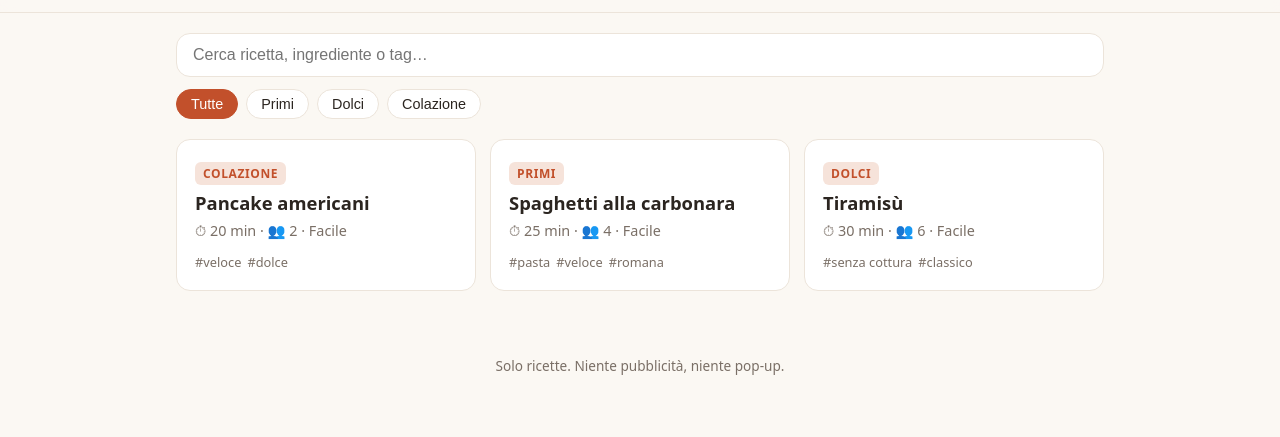
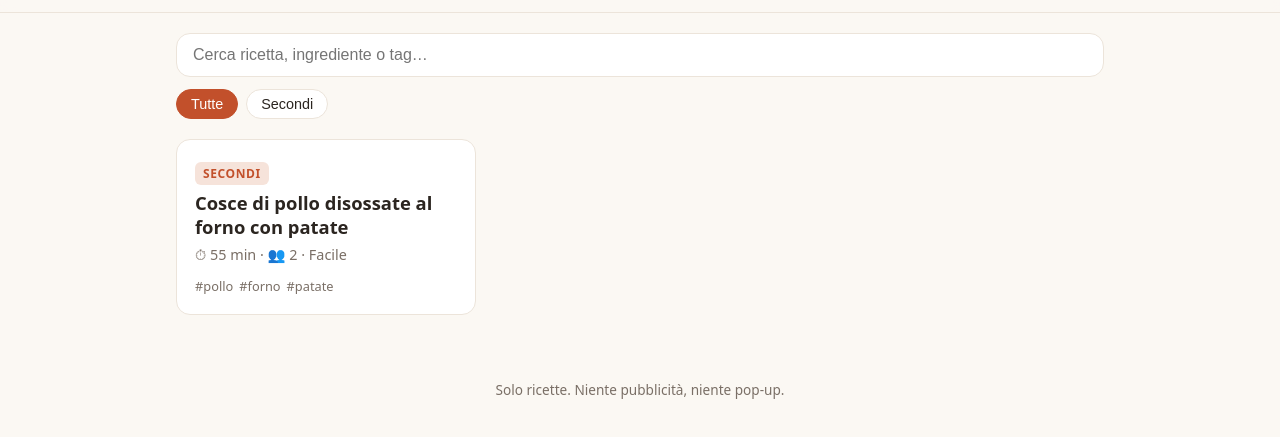
Before and after one commit to RikicraftYT/ricettario, a plain HTML site: page index.html in a window 1280 px wide. Shown: the part 43-480 px from the top of the page. Drawn offline with Linux system fonts and the light colour scheme.

Commit message:
Sostituisci le ricette di esempio con il pollo al forno con patate
Aggiunge il supporto a quantità come intervallo, varianti e più fonti.

Co-Authored-By: Claude Opus 5.5 <noreply@anthropic.com>
Claude-Session: https://claude.ai/code/session_01YVxbrdHXwQXSeAvJKSAVhN

```diff
--- a/app.js
+++ b/app.js
@@ -6,8 +6,7 @@ const stato = { cerca: "", categoria: "Tutte" };
 const esc = (s) =>
   String(s).replace(/[&<>"']/g, (c) => ({ "&": "&amp;", "<": "&lt;", ">": "&gt;", '"': "&quot;", "'": "&#39;" }[c]));
 
-function formattaQuantita(q) {
-  if (q == null) return "";
+function formattaNumero(q) {
   const r = Math.round(q * 10) / 10;
   return Number.isInteger(r) ? String(r) : r.toFixed(1).replace(".", ",");
 }
@@ -109,7 +108,8 @@ function vistaRicetta(id) {
       </div>
 
       ${r.note ? `<aside class="note"><strong>Note:</strong> ${esc(r.note)}</aside>` : ""}
-      ${r.fonte ? `<p class="fonte">Fonte: <a href="${esc(r.fonte)}" rel="noopener" target="_blank">${esc(r.fonte)}</a></p>` : ""}
+      ${r.varianti?.length ? `<section class="varianti"><h3>Varianti</h3><ul>${r.varianti.map((v) => `<li>${esc(v)}</li>`).join("")}</ul></section>` : ""}
+      ${r.fonti?.length ? `<p class="fonte">Fonti: ${r.fonti.map((x) => `<a href="${esc(x.url)}" rel="noopener" target="_blank">${esc(x.titolo || x.url)}</a>`).join(" · ")}</p>` : ""}
     </article>
   `;
 
@@ -118,7 +118,7 @@ function vistaRicetta(id) {
     document.getElementById("nPorz").textContent = porzioni;
     document.getElementById("ingredienti").innerHTML = r.ingredienti
       .map((i, k) => {
-        const qt = i.q == null ? "" : `<b>${formattaQuantita(i.q * f)}${i.u ? " " + esc(i.u) : ""}</b> `;
+        const qt = i.q == null ? "" : `<b>${Array.isArray(i.q) ? i.q.map((x) => formattaNumero(x * f)).join("-") : formattaNumero(i.q * f)}${i.u ? " " + esc(i.u) : ""}</b> `;
         return `<li><label><input type="checkbox" data-k="${k}"> <span>${qt}${esc(i.n)}</span></label></li>`;
       })
       .join("");
--- a/ricette.js
+++ b/ricette.js
@@ -3,86 +3,48 @@
 //  Per aggiungerne una: copia un blocco { ... }, incollalo in fondo
 //  alla lista e modifica i campi. "id" deve essere unico e senza spazi.
 //
-//  Ingredienti: { q: quantità (numero o null), u: "unità", n: "nome" }
-//  Le quantità numeriche vengono ricalcolate quando cambi le porzioni.
+//  Ingredienti: { q: quantità, u: "unità", n: "nome" }
+//    q può essere un numero (3), un intervallo ([2, 3]) o null (q.b.).
+//    Le quantità numeriche vengono ricalcolate quando cambi le porzioni.
+//  Facoltativi: note, varianti (lista), fonti (lista di { titolo, url }).
 // ============================================================
 
 const RICETTE = [
   {
-    id: "carbonara",
-    titolo: "Spaghetti alla carbonara",
-    categoria: "Primi",
-    tag: ["pasta", "veloce", "romana"],
-    porzioni: 4,
-    tempo: 25, // minuti
+    id: "pollo-patate-forno",
+    titolo: "Cosce di pollo disossate al forno con patate",
+    categoria: "Secondi",
+    tag: ["pollo", "forno", "patate"],
+    porzioni: 2,
+    tempo: 55, // minuti
     difficolta: "Facile",
     ingredienti: [
-      { q: 320, u: "g", n: "spaghetti" },
-      { q: 150, u: "g", n: "guanciale" },
-      { q: 4, u: "", n: "tuorli" },
-      { q: 50, u: "g", n: "pecorino romano grattugiato" },
-      { q: null, u: "", n: "pepe nero q.b." }
+      { q: 2, u: "", n: "cosce di pollo disossate (circa 150 g l'una)" },
+      { q: 3, u: "", n: "patate medie" },
+      { q: [2, 3], u: "", n: "spicchi d'aglio con la buccia, schiacciati" },
+      { q: null, u: "", n: "rosmarino, origano secco, alloro" },
+      { q: null, u: "", n: "olio extravergine d'oliva" },
+      { q: null, u: "", n: "sale e pepe" },
+      { q: null, u: "", n: "vino bianco (facoltativo)" }
     ],
     procedimento: [
-      "Taglia il guanciale a listarelle e rosolalo in padella senza olio finché diventa croccante.",
-      "In una ciotola sbatti i tuorli con il pecorino e abbondante pepe.",
-      "Cuoci gli spaghetti in acqua salata e scolali al dente, tenendo da parte un po' di acqua di cottura.",
-      "Fuori dal fuoco unisci pasta e guanciale, poi aggiungi la crema di uova mescolando velocemente. Usa l'acqua di cottura per renderla cremosa.",
-      "Servi subito con altro pecorino e pepe."
+      "Accendi il forno a 200° ventilato.",
+      "Sbuccia le patate e tagliale a pezzi di media grandezza. Condiscile in una pirofila con olio, sale, pepe, aglio, rosmarino, origano e alloro. Inforna le patate da sole per circa 20 minuti.",
+      "Nel frattempo condisci le cosce con olio, sale, pepe e un po' di rosmarino.",
+      "Aggiungi le cosce nella teglia con la pelle rivolta verso l'alto.",
+      "Versa un goccio di vino bianco e 2-3 cucchiai d'acqua: aiutano a mantenere le cosce succose.",
+      "Cuoci per altri 25-30 minuti, bagnando ogni tanto il pollo con il sughetto che si forma in teglia.",
+      "Il pollo è pronto quando la pelle è dorata e la carne non ha parti rosate. Le patate devono essere morbide: se serve, lasciale qualche minuto in più. Servi ben caldo."
     ],
-    note: "Mai la panna. Il segreto è mantecare fuori dal fuoco per non fare la frittata.",
-    fonte: ""
-  },
-  {
-    id: "tiramisu",
-    titolo: "Tiramisù",
-    categoria: "Dolci",
-    tag: ["senza cottura", "classico"],
-    porzioni: 6,
-    tempo: 30,
-    difficolta: "Facile",
-    ingredienti: [
-      { q: 500, u: "g", n: "mascarpone" },
-      { q: 4, u: "", n: "uova" },
-      { q: 100, u: "g", n: "zucchero" },
-      { q: 300, u: "g", n: "savoiardi" },
-      { q: 300, u: "ml", n: "caffè" },
-      { q: null, u: "", n: "cacao amaro q.b." }
+    note: "Si cuoce in due tempi perché senza osso il pollo cuoce molto prima delle patate (circa 25 minuti). Partendo dalle patate, la carne non si asciuga.",
+    varianti: [
+      "A fine cottura aggiungi pomodorini, cipolla e olive nere per una versione mediterranea.",
+      "Usa paprika dolce o affumicata al posto dell'origano."
     ],
-    procedimento: [
-      "Prepara il caffè e lascialo raffreddare.",
-      "Monta i tuorli con lo zucchero finché sono chiari e spumosi, poi incorpora il mascarpone.",
-      "Monta gli albumi a neve ben ferma e uniscili delicatamente alla crema.",
-      "Inzuppa velocemente i savoiardi nel caffè e fai uno strato sul fondo della pirofila, poi copri con la crema. Ripeti.",
-      "Spolvera di cacao e lascia in frigo almeno 4 ore."
-    ],
-    note: "Meglio se preparato il giorno prima.",
-    fonte: ""
-  },
-  {
-    id: "pancake",
-    titolo: "Pancake americani",
-    categoria: "Colazione",
-    tag: ["veloce", "dolce"],
-    porzioni: 2,
-    tempo: 20,
-    difficolta: "Facile",
-    ingredienti: [
-      { q: 150, u: "g", n: "farina 00" },
-      { q: 200, u: "ml", n: "latte" },
-      { q: 1, u: "", n: "uovo" },
-      { q: 20, u: "g", n: "zucchero" },
-      { q: 25, u: "g", n: "burro fuso" },
-      { q: 6, u: "g", n: "lievito per dolci" },
-      { q: 1, u: "pizzico", n: "sale" }
-    ],
-    procedimento: [
-      "Mescola farina, lievito, zucchero e sale in una ciotola.",
-      "A parte sbatti uovo, latte e burro fuso.",
-      "Unisci i liquidi ai secchi mescolando poco: qualche grumo va bene.",
-      "Cuoci un mestolo alla volta in una padella antiaderente calda, girando quando compaiono le bollicine."
-    ],
-    note: "",
-    fonte: ""
+    fonti: [
+      { titolo: "Le torte di Gessica – Cosce di pollo disossate al forno con patate", url: "https://blog.giallozafferano.it/letortedigessica/cosce-di-pollo-disossate-al-forno-con-patate/" },
+      { titolo: "Allacciate il grembiule – Cosce di pollo al forno", url: "https://blog.giallozafferano.it/allacciateilgrembiule/cosce-di-pollo-al-forno/" },
+      { titolo: "Tavolartegusto – Cosce di pollo al forno", url: "https://www.tavolartegusto.it/?p=47499" }
+    ]
   }
 ];
--- a/style.css
+++ b/style.css
@@ -110,9 +110,15 @@ a { color: var(--accent); }
   margin-top: 24px; padding: 14px 18px; border-radius: var(--radius);
   background: var(--accent-soft); border-left: 4px solid var(--accent);
 }
-.fonte { color: var(--muted); font-size: .85rem; word-break: break-all; }
+.fonte { color: var(--muted); font-size: .85rem; margin-top: 24px; }
 
 @media print {
   .topbar, .footer, .indietro, .azioni { display: none; }
   body { background: #fff; color: #000; }
 }
+
+.varianti { margin-top: 24px; }
+.varianti h3 { margin: 0 0 8px; font-size: 1.1rem; }
+.varianti ul { margin: 0; padding-left: 20px; }
+.varianti li { margin-bottom: 6px; }
+.fonte a { word-break: normal; }
```
